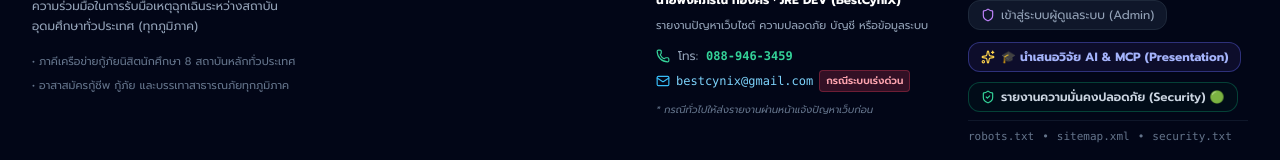
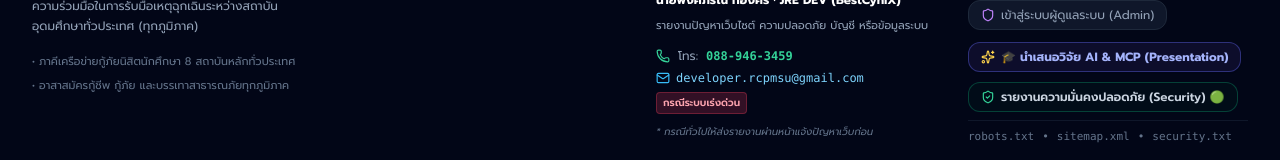
Before and after one commit to developerrcpmsu-dev/JRE-2027, a React (Vite) app: page / in a window 1280 px wide. Shown: the part 5092-5252 px from the top of the page. Built offline with nearby package versions, Linux system fonts and the light colour scheme; no server answers; the database is empty.

Commit message:
fix(contact): set official project support email to developer.rcpmsu@gmail.com

```diff
--- a/src/components/Footer.jsx
+++ b/src/components/Footer.jsx
@@ -126,11 +126,11 @@ export default function Footer({ onOpenAdminLogin }) {
                 <div className="flex flex-wrap items-center gap-1.5">
                   <Mail className="w-3.5 h-3.5 text-sky-400 shrink-0" />
                   <a
-                    href="mailto:bestcynix@gmail.com"
+                    href="mailto:developer.rcpmsu@gmail.com"
                     className="text-sky-300 hover:text-sky-200 font-mono hover:underline break-all cursor-pointer"
                     title="คลิกเพื่อส่งอีเมลติดต่อผู้ดูแลระบบ"
                   >
-                    bestcynix@gmail.com
+                    developer.rcpmsu@gmail.com
                   </a>
                   <span className="text-[10px] px-1.5 py-0.5 bg-rose-500/20 text-rose-300 border border-rose-500/30 rounded font-semibold shrink-0">
                     กรณีระบบเร่งด่วน
--- a/src/components/PDPAModal.jsx
+++ b/src/components/PDPAModal.jsx
@@ -103,7 +103,7 @@ export default function PDPAModal({ isOpen, onClose }) {
               สิทธิของเจ้าของข้อมูลส่วนบุคคล
             </h4>
             <p className="text-slate-400 pl-7">
-              คุณมีสิทธิในการขอเข้าถึง ตรวจสอบ แก้ไขข้อมูลส่วนบุคคลให้ถูกต้องเป็นปัจจุบัน หรือขอลบข้อมูลของตนเองได้ตลอดเวลาผ่านหน้า "แดชบอร์ด/บัญชีของฉัน" หรือติดต่อฝ่ายเทคโนโลยีโครงการ (<span className="text-white">bestcynix@gmail.com</span>)
+              คุณมีสิทธิในการขอเข้าถึง ตรวจสอบ แก้ไขข้อมูลส่วนบุคคลให้ถูกต้องเป็นปัจจุบัน หรือขอลบข้อมูลของตนเองได้ตลอดเวลาผ่านหน้า "แดชบอร์ด/บัญชีของฉัน" หรือติดต่อฝ่ายเทคโนโลยีโครงการ (<span className="text-white">developer.rcpmsu@gmail.com</span>)
             </p>
           </div>
 
```
Also changed, not shown: public/.well-known/security.txt, public/security.txt.
